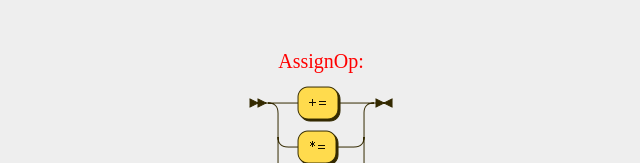
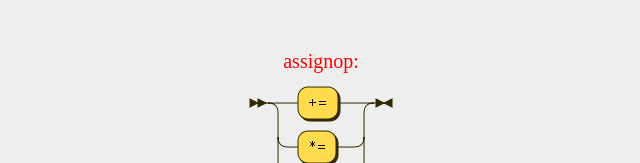
Before and after one commit to Teecolz/bool, a website: page index.html in a window 1280 px wide. Shown: the part 6755-6918 px from the top of the page, 319-959 px from the left. Drawn offline with Linux system fonts and the light colour scheme.

Commit message:
finished diagrams

```diff
--- a/index.html
+++ b/index.html
@@ -360,7 +360,7 @@ fun fibonacci (x):
         <img border="0" src="images/diagram/OpAssign.png" height="72" width="320" usemap="#OpAssign.map"><map name="OpAssign.map">
       </div>
       <div class="col-xs-12 diagram">
-        <p class="diagram-header">AssignOp:</p>
+        <p class="diagram-header">assignop:</p>
         <img border="0" src="images/diagram/assignop.png" height="168" width="144">
       </div>
       <div class="col-xs-12 diagram">
```
